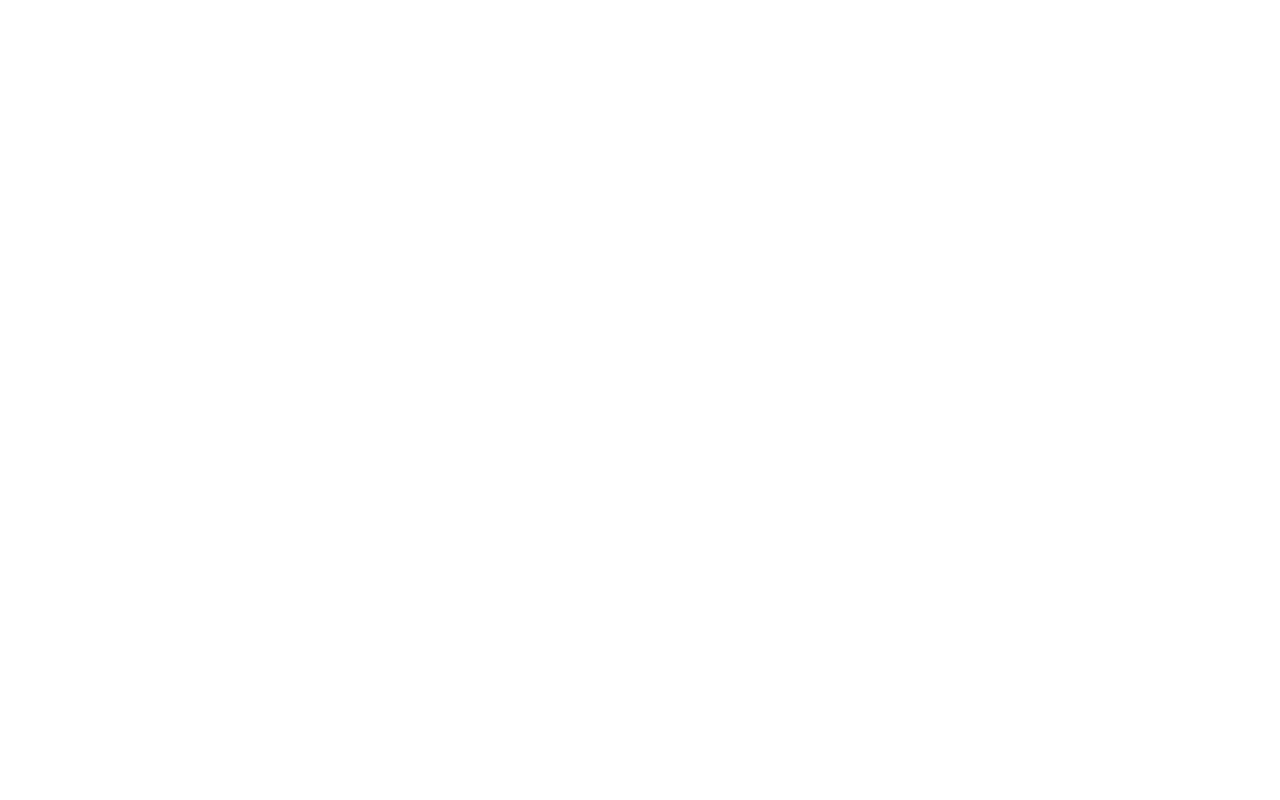
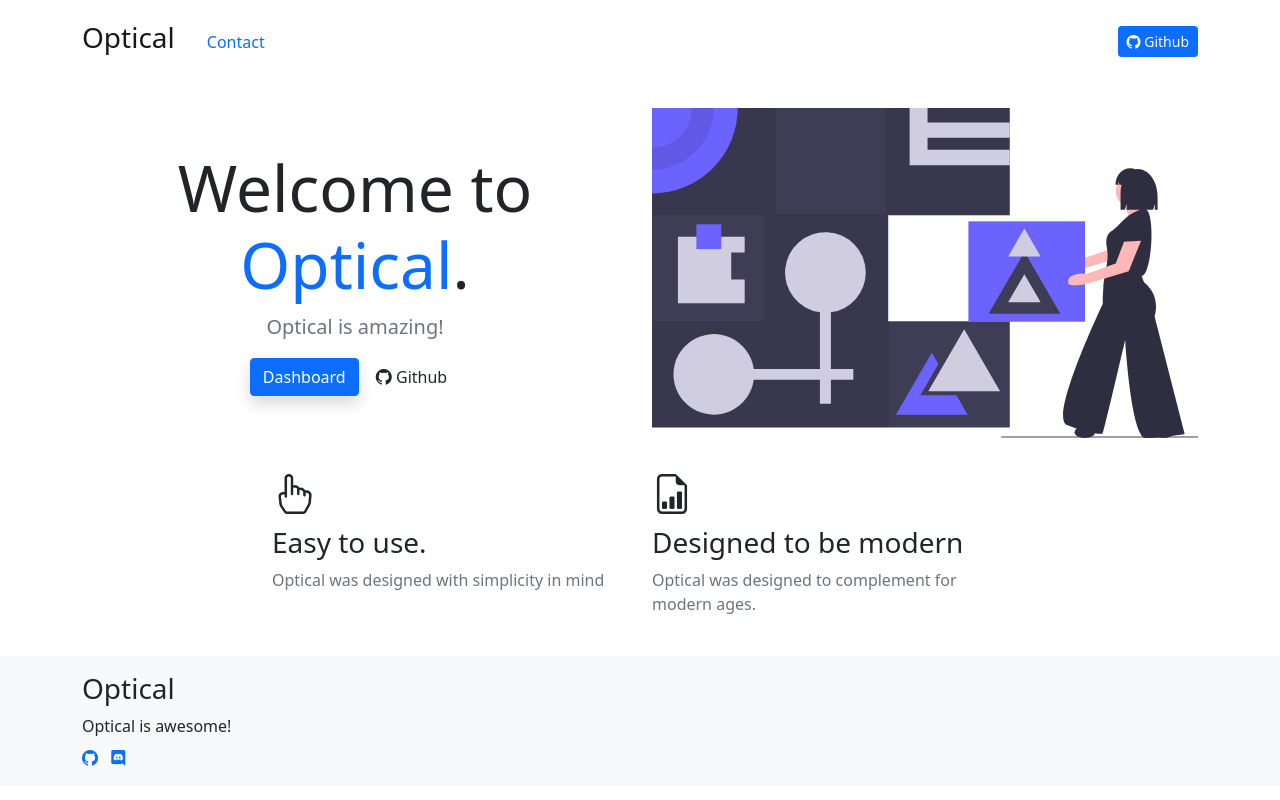
Before and after one commit to Andy-Python-Programmer/optical, a plain HTML site: page public/index.html in a window 1280 px wide. Drawn offline with nearby package versions, Linux system fonts and the light colour scheme.

Commit message:
Basic landing page

```diff
--- a/public/index.html
+++ b/public/index.html
@@ -5,10 +5,107 @@
     <meta charset="UTF-8">
     <meta http-equiv="X-UA-Compatible" content="IE=edge">
     <meta name="viewport" content="width=device-width, initial-scale=1.0">
+
+    <link rel="stylesheet" href="https://cdn.jsdelivr.net/npm/bootstrap-icons@1.4.0/font/bootstrap-icons.css">
+    <link href="https://cdn.jsdelivr.net/npm/bootstrap@5.0.0-beta2/dist/css/bootstrap.min.css" rel="stylesheet"
+        integrity="sha384-BmbxuPwQa2lc/FVzBcNJ7UAyJxM6wuqIj61tLrc4wSX0szH/Ev+nYRRuWlolflfl" crossorigin="anonymous">
+
     <title>Optical</title>
 </head>
 
 <body>
+    <nav class="navbar navbar-expand-lg navbar-light bg-white p-3">
+        <div class="container">
+            <a class="navbar-brand">
+                <h3>Optical</h3>
+            </a>
+            <button class="navbar-toggler" type="button" data-toggle="collapse" data-target="#navbarCollapse"
+                aria-controls="navbarCollapse" aria-expanded="false" aria-label="Toggle navigation">
+                <span class="navbar-toggler-icon"></span>
+            </button>
+            <div class="collapse navbar-collapse">
+                <ul class="nav">
+                    <li class="nav-item"><a class="nav-link active" href="/contact/">Contact</a></li>
+                </ul>
+            </div>
+            <a href="https://github.com/Andy-Python-Programmer/optical"
+                class="navbar-btn btn btn-sm btn-primary lift ml-auto">
+                <i class="bi bi-github"></i>
+                Github
+            </a>
+        </div>
+    </nav>
+    <section class="pt-4 pt-md-11 p-3">
+        <div class="container">
+            <div class="row align-items-center">
+                <div class="col-12 col-md-7 col-lg-6 order-md-1 aos-init aos-animate" data-aos="fade-up">
+                    <h1 class="display-3 text-center text-md-left">
+                        Welcome to <span class="text-primary">Optical</span>. <br>
+                    </h1>
+                    <p class="lead text-center text-md-left text-muted mb-6 mb-lg-8">
+                        Optical is amazing!
+                    </p>
+                    <div class="text-center text-md-left">
+                        <a href="/dashboard/" class="btn btn-primary shadow lift mr-1">
+                            Dashboard <i class="fe fe-arrow-right d-none d-md-inline ml-3"></i>
+                        </a>
+                        <a href="docs/index.html" class="btn btn-primary-soft lift">
+                            <i class="bi bi-github"></i> Github
+                        </a>
+                    </div>
+                </div>
+                <div class="col-12 col-md-5 col-lg-6 order-md-2"><img class="img-fluid mw-md-150 mw-lg-130 mb-6 mb-md-0"
+                        src="/static/images/landing-visual.svg"></div>
+            </div>
+        </div>
+    </section>
+    <section class="py-8 py-md-11 p-3">
+        <div class="container">
+            <div class="row justify-content-center">
+                <div class="col-12 col-md-4">
+                    <h1><i class="bi bi-hand-index"></i></h1>
+                    <h3>
+                        Easy to use.
+                    </h3>
+                    <p class="text-muted mb-6 mb-md-0">
+                        Optical was designed with simplicity in mind
+                    </p>
+                </div>
+                <div class="col-12 col-md-4 aos-init aos-animate" data-aos="fade-up" data-aos-delay="50">
+                    <h1><i class="bi bi-file-earmark-bar-graph"></i></h1>
+                    <h3>
+                        Designed to be modern
+                    </h3>
+                    <p class="text-muted mb-6 mb-md-0">
+                        Optical was designed to complement for modern ages.
+                    </p>
+                </div>
+            </div>
+            <br>
+        </div>
+    </section>
+    <footer class="py-8 py-md-11 p-3 bg-light">
+        <div class="container">
+            <div class="row">
+                <div class="col-12 col-md-4 col-lg-3">
+                    <h3 class="footer-brand mb-2">Optical</h3>
+                    <p class="text-gray-700 mb-2">Optical is awesome!</p>
+                    <ul class="list-unstyled list-inline list-social mb-6 mb-md-0">
+                        <li class="list-inline-item list-social-item mr-3">
+                            <a href="#" class="text-decoration-none"><i class="bi bi-github"></i></a>
+                        </li>
+                        <li class="list-inline-item list-social-item mr-3">
+                            <a href="#" class="text-decoration-none"><i class="bi bi-discord"></i></a>
+                        </li>
+                    </ul>
+                </div>
+            </div>
+        </div>
+    </footer>
+
+    <script src="https://cdn.jsdelivr.net/npm/bootstrap@5.0.0-beta2/dist/js/bootstrap.bundle.min.js"
+        integrity="sha384-b5kHyXgcpbZJO/tY9Ul7kGkf1S0CWuKcCD38l8YkeH8z8QjE0GmW1gYU5S9FOnJ0"
+        crossorigin="anonymous"></script>
 </body>
 
 </html>
```
Also changed, not shown: static/images/landing-visual.svg (added), 4 other files.
